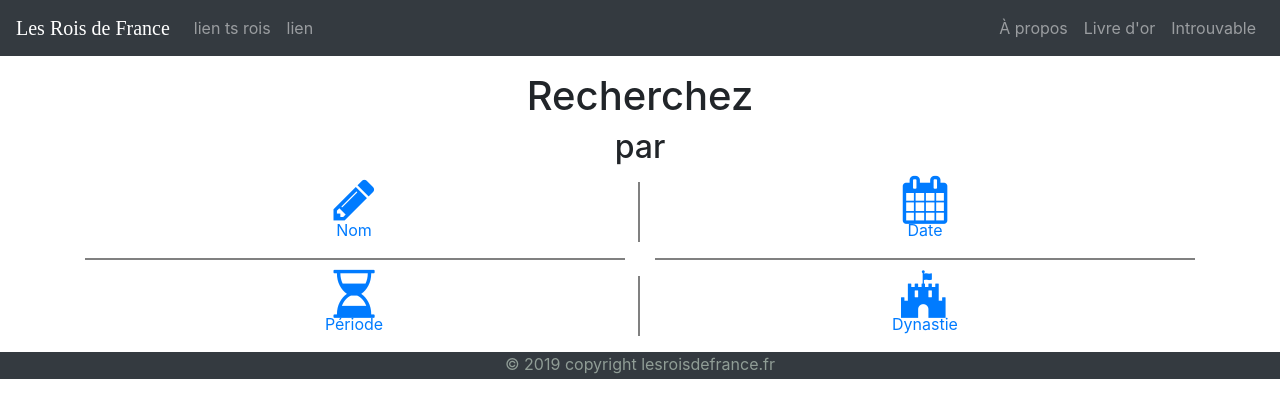
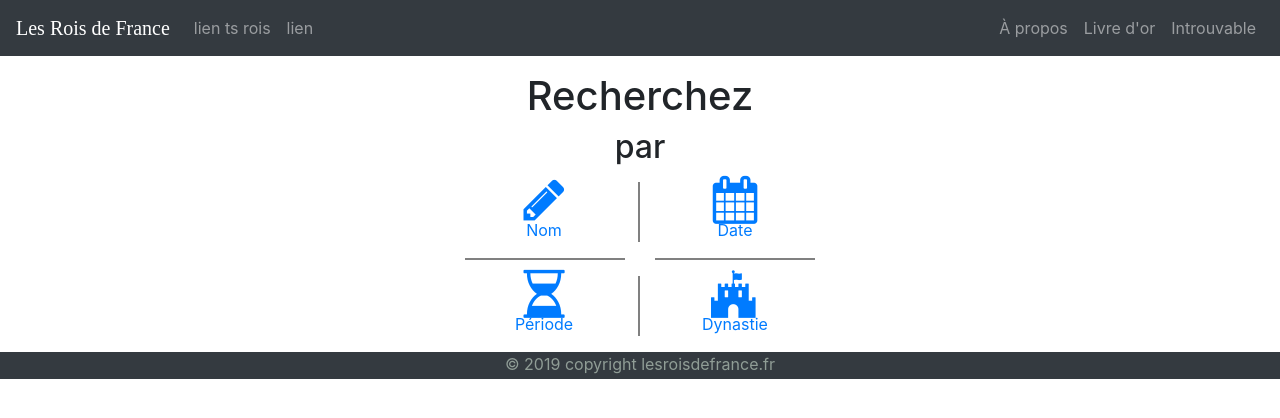
Before and after one commit to lucsimoni/lesroisdefrance, an Angular app: page / in a window 1280 px wide. Shown: the top 418 px of the page. Built offline with nearby package versions, Linux system fonts and the light colour scheme; a web font is replaced by a local one; what angular-font-awesome would draw is missing.

Commit message:
MAJ template home

```diff
--- a/src/app/home/home.component.html
+++ b/src/app/home/home.component.html
@@ -2,15 +2,15 @@
   <h1>Recherchez</h1>
   <h2>par</h2>
   <div class="container">
-    <div class="row">
-        <div class="search-mode col-6">
+    <div class="row justify-content-md-center">
+        <div class="search-mode col-6 col-md-2">
           <a routerLink="/periode">
               <i class="fa fa-3x fa-lg fa-pencil"></i>
               <br>
               Nom
           </a>
         </div>
-        <div class="search-mode col-6">
+        <div class="search-mode col-6 col-md-2">
             <a routerLink="/periode">
               <i class="fa fa-3x fa-lg fa-calendar"></i>
               <br>
@@ -18,23 +18,23 @@
             </a>
         </div>
     </div>
-    <div class="row">
-        <div class="col-6">
+    <div class="row justify-content-md-center">
+        <div class="col-6 col-md-2">
             <div class="separation" role="separator"></div>
         </div>
-        <div class="col-6">
+        <div class="col-6 col-md-2">
             <div class="separation" role="separator"></div>
         </div>
     </div>
-    <div class="row">
-        <div class="search-mode col-6">
+    <div class="row justify-content-md-center">
+        <div class="search-mode col-6 col-md-2">
             <a routerLink="/periode">
               <i class="fa fa-3x fa-lg fa-hourglass-half"></i>
               <br>
               Période
             </a>
         </div>
-        <div class="search-mode col-6">
+        <div class="search-mode col-6 col-md-2">
             <a routerLink="/periode">
               <i class="fa fa-3x fa-lg fa-fort-awesome"></i>
               <br>
```
